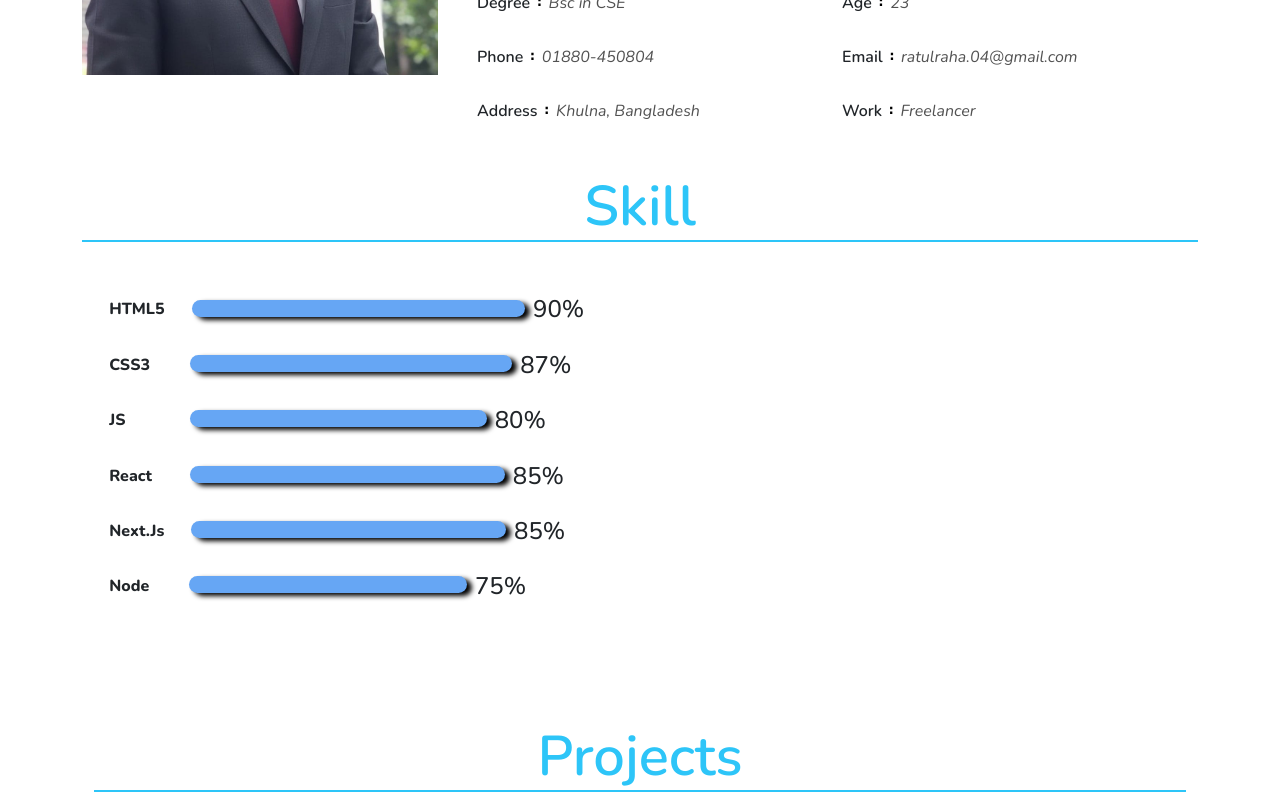
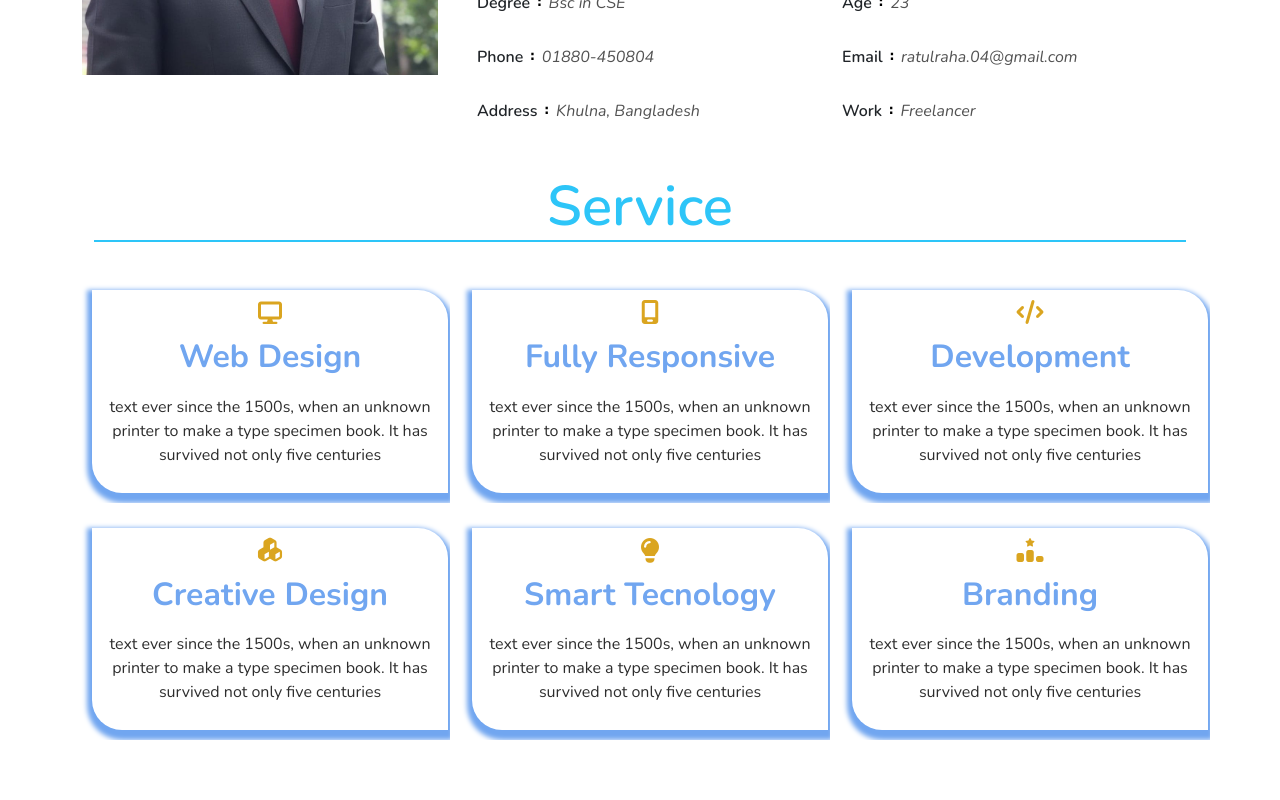
Before and after one commit to ratulrh04/Ratul-Raha-Portfolio, a React (Vite) app: page / in a window 1280 px wide. Shown: the part 1100-1900 px from the top of the page. Built offline with nearby package versions, Linux system fonts and the light colour scheme.

Commit message:
added service section

```diff
--- a/package.json
+++ b/package.json
@@ -15,7 +15,8 @@
     "D": "^1.0.0",
     "react": "^18.2.0",
     "react-dom": "^18.2.0",
-    "react-router-hash-link": "^2.4.3"
+    "react-router-hash-link": "^2.4.3",
+    "react-scroll": "^1.9.3"
   },
   "devDependencies": {
     "@types/react": "^18.2.66",
--- a/src/App.jsx
+++ b/src/App.jsx
@@ -4,11 +4,12 @@ import Contact from "./pages/Contact";
 import Footer from "./pages/Footer";
 import Home from "./pages/Home";
 import Project from "./pages/Project";
+import Service from "./pages/Service";
 import Skill from "./pages/Skill";
 
 
 const App = () => {
-// project section props
+// project section props start here :-
 let projectInfoOne = {
   imgOne: '../public/images/screencapture-localhost-5174-2026-03-02-03_09_40.png',
   headingOne: 'Astronaut ',
@@ -34,11 +35,51 @@ let projectInfoThree = {
 //   headingFive: 'WebApp',
 //   paraFive: 'JavaScript made theme color changer webapp'
 // }
+// project section props end here :-
+
+
+// service section props start here:-
+let serviceInfoOne = {
+   iconOne : "fa-solid fa-display",
+   serviceHeadingOne : "Web Design",
+   peraOne : "text ever since the 1500s, when an unknown printer to make a type specimen book. It has survived not only five centuries"
+}
+let serviceInfoTwo = {
+   iconTwo : "fa-solid fa-mobile-screen",
+   serviceHeadingTwo : "Fully Responsive",
+   peraTwo : "text ever since the 1500s, when an unknown printer to make a type specimen book. It has survived not only five centuries"
+}
+let serviceInfoThree = {
+   iconThree : "fa-solid fa-code",
+   serviceHeadingThree : "Development",
+   peraThree : "text ever since the 1500s, when an unknown printer to make a type specimen book. It has survived not only five centuries"
+}
+let serviceInfoFour = {
+   iconFour : "fa-solid fa-cubes",
+   serviceHeadingFour : "Creative Design",
+   peraFour : "text ever since the 1500s, when an unknown printer to make a type specimen book. It has survived not only five centuries"
+}
+let serviceInfoFive = {
+   iconFive : "fa-solid fa-lightbulb",
+   serviceHeadingFive : "Smart Tecnology",
+   peraFive : "text ever since the 1500s, when an unknown printer to make a type specimen book. It has survived not only five centuries"
+}
+let serviceInfoSix = {
+   iconSix : "fa-solid fa-ranking-star",
+   serviceHeadingSix : "Branding",
+   peraSix : "text ever since the 1500s, when an unknown printer to make a type specimen book. It has survived not only five centuries"
+}
+// service section props end here:-
+
+
 
   return (
     <div>
       <Home/>
       <About/>
+
+      <Service {...serviceInfoOne} {...serviceInfoTwo} {...serviceInfoThree} {...serviceInfoFour} {...serviceInfoFive} {...serviceInfoSix}/>
+
       <Skill/>
       <Project {...projectInfoOne} {...projectInfoTwo} {...projectInfoThree} />
       <Contact/>
--- a/src/components/HeroSec.jsx
+++ b/src/components/HeroSec.jsx
@@ -1,4 +1,6 @@
 import Nav from "./Nav";
+
+
 
 
 const HeroSec = () => {
@@ -14,6 +16,9 @@ const HeroSec = () => {
                               <h1> A F<i>R</i>O<i>N</i>T-E<i>N</i>D D<i>E</i>V<i>E</i>L<i>O</i>P<i>E</i>R</h1>
                               <p>specializing in React & Next.js.</p>
                               <p> I build fast, responsive websites for businesses and startups.</p>
+                             <button className="hire-me">Hire Me Now</button>
+
+
                         </div>
                     </div>
                     <div className="col-lg-6 ">
--- /dev/null
+++ b/src/pages/Service.jsx
@@ -0,0 +1,87 @@
+
+import SectionTitle from "../components/SectionTitle";
+
+const Project = (props) => {
+
+   let projectsTitle = {
+      name: "Service"
+  };
+
+    return (
+        <div>
+            <section id="Service">
+             <div className="container">
+                <div className="row " >
+                  <SectionTitle {...projectsTitle}/>
+
+  <div className="col-md-4" style={{overflow:'hidden'}}>
+        <div className="service-project-wrapper"  data-aos="fade-up" data-aos-duration="3000">
+                         <div className="single-info-part">
+                           <i className={props.iconOne}></i>
+                           <h1>{props.serviceHeadingOne}</h1>
+                         <p>{props.peraOne}</p>
+                </div>
+          </div>
+    </div>
+
+ <div className="col-md-4" style={{overflow:'hidden'}}>
+        <div className="service-project-wrapper"  data-aos="fade-up" data-aos-duration="3000">
+                         <div className="single-info-part">
+                            <i className={props.iconTwo}></i>
+                           <h1>{props.serviceHeadingTwo}</h1>
+                         <p>{props.peraTwo}</p>
+                </div>
+          </div>
+    </div>
+
+  <div className="col-md-4" style={{overflow:'hidden'}}>
+        <div className="service-project-wrapper"  data-aos="fade-up" data-aos-duration="3000">
+                         <div className="single-info-part">
+                            <i className={props.iconThree}></i>
+                           <h1>{props.serviceHeadingThree}</h1>
+                         <p>{props.peraThree}</p>
+                </div>
+          </div>
+    </div>
+
+               {/* second row */}
+<div className="col-md-4" style={{overflow:'hidden', marginTop:"15px"}}>
+        <div className="service-project-wrapper"  data-aos="fade-up" data-aos-duration="3000">
+                         <div className="single-info-part">
+                          <i className={props.iconFour}></i>
+                           <h1>{props.serviceHeadingFour}</h1>
+                         <p>{props.peraFour}</p>
+                </div>
+          </div>
+    </div>
+
+   <div className="col-md-4" style={{overflow:'hidden' , marginTop:"15px"}}>
+        <div className="service-project-wrapper"  data-aos="fade-up" data-aos-duration="3000">
+                         <div className="single-info-part">
+                            <i className={props.iconFive}></i>
+                           <h1>{props.serviceHeadingFive}</h1>
+                         <p>{props.peraFive}</p>
+                </div>
+          </div>
+    </div>
+
+
+     <div className="col-md-4" style={{overflow:'hidden', marginTop:"15px"}}>
+        <div className="service-project-wrapper"  data-aos="fade-up" data-aos-duration="3000">
+                         <div className="single-info-part">
+                            <i className={props.iconSix}></i>
+                           <h1>{props.serviceHeadingSix}</h1>
+                         <p>{props.peraSix}</p>
+                </div>
+          </div>
+    </div>
+
+
+  </div>
+      </div>
+            </section>
+        </div>
+    );
+};
+
+export default Project;
--- a/src/pages/Skill.jsx
+++ b/src/pages/Skill.jsx
@@ -8,7 +8,7 @@ const Skill = () => {
     }
     return (
         <div>
-            <section id="Skill">
+            <section id="Skill" style={{marginTop : "50px"}}>
                <SectionTitle {...skillTitle}/>
                <div className="skill-wrapper">
                   <div className="container">
--- a/src/sass/Hero.scss
+++ b/src/sass/Hero.scss
@@ -48,4 +48,21 @@
             color: #c1ecf8;
             text-shadow: 0px 4px 5px black;
     }
+    .hire-me{
+        padding: 4px 10px;
+        background-color: #c1ecf8;
+        border-top-left-radius: 22px;
+        border-bottom-right-radius: 22px;
+        font-size: 19px;
+        font-weight: bold;
+    }
 }
+.hire-me:hover{
+        font-size: 22px;
+        padding: 6px 12px;
+        border-top-right-radius: 22px;
+        border-bottom-left-radius: 22px;
+        background-color:  #c1ecf8;
+        color: black;
+        transition: 0.3s;
+    }
--- /dev/null
+++ b/src/sass/_Service.scss
@@ -0,0 +1,31 @@
+.service-project-wrapper{
+    height: auto;
+    width: 100%;
+    text-align: center;
+    padding: 10px 10px;
+    border-top-right-radius: 30px;
+    border-bottom-left-radius: 30px;
+    box-shadow: 0px 5px 5px 5px #71a6f0;
+    overflow: hidden;
+    margin: 10px;
+    .single-info-part{
+        i{
+          font-size: 1.5rem;
+          color: goldenrod;
+        }
+        h1{
+           font-size: 2rem;
+           padding: 10px 0px;
+           font-weight: bold;
+           color: #71a6f0;
+        }
+        p{
+         color: #000000d2;
+        }
+    }
+}
+
+.service-project-wrapper:hover{
+     border-bottom-left-radius: 30px;
+    border-top-right-radius: 30px;
+}
--- a/src/sass/main.scss
+++ b/src/sass/main.scss
@@ -11,6 +11,7 @@ $mainBgColor:#2dc5f8;
 @import "./Hero.scss";
 @import "./Nav";
 @import "./SectionTitle";
+@import "./Service";
 @import "./Skill";
 @import "./Project";
 @import "./Contact";
```
Also changed, not shown: 1 other file (tests, documents, lock files or other folders).
